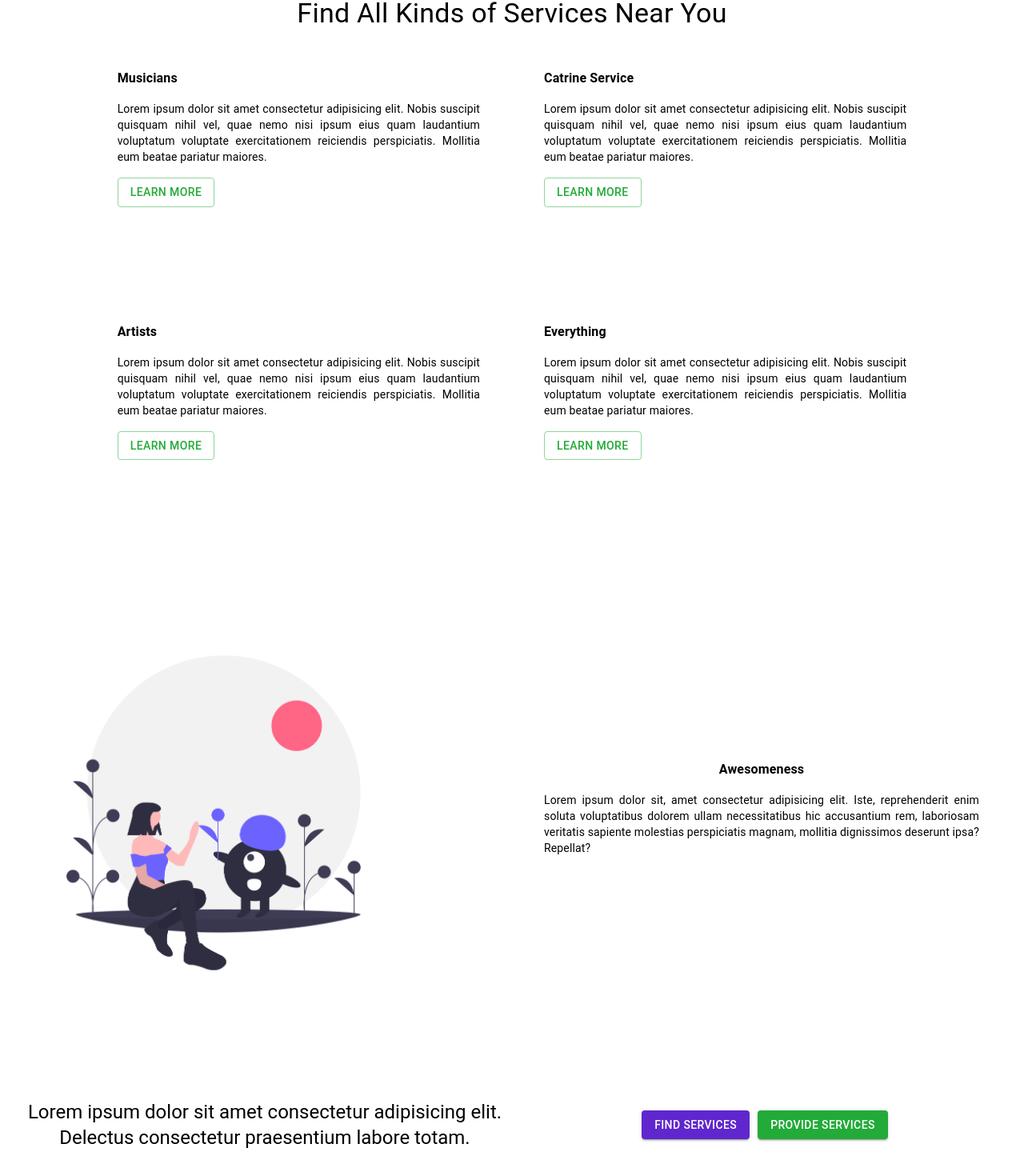
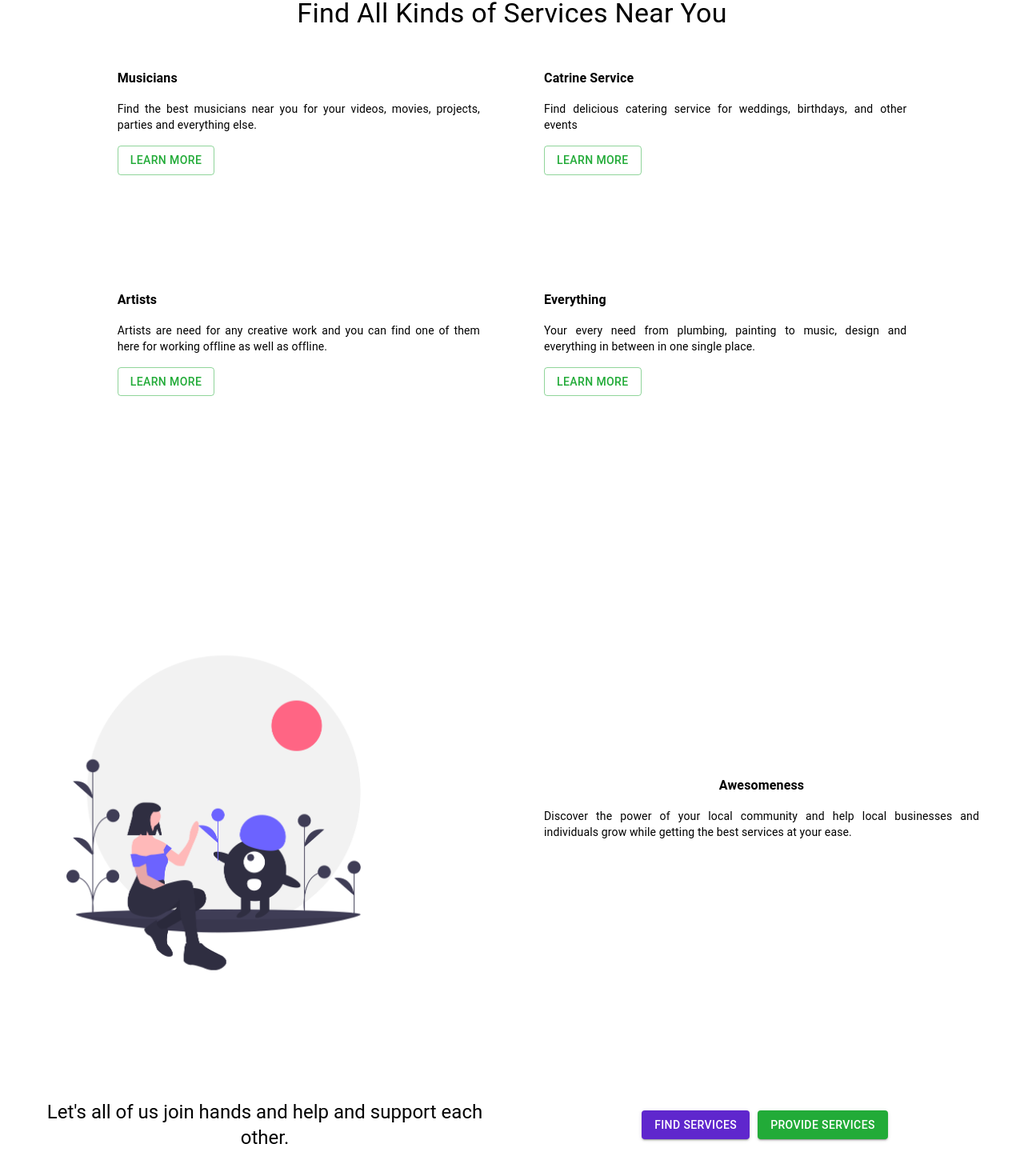
Before and after one commit to fazer1929/Zenshin, a React (Create React App) app: page / in a window 1280 px wide. Shown: the part 820-2290 px from the top of the page at 80% size. Built offline with nearby package versions, Linux system fonts and the light colour scheme; no server answers.

Commit message:
homepage edit

```diff
--- a/src/components/HomepageComponent/ExampleServices.jsx
+++ b/src/components/HomepageComponent/ExampleServices.jsx
@@ -6,22 +6,22 @@ const localdb = [
   {
     title: "Musicians",
     content:
-      "Lorem ipsum dolor sit amet consectetur adipisicing elit. Nobis suscipit quisquam nihil vel, quae nemo nisi ipsum eius quam laudantium voluptatum voluptate exercitationem reiciendis perspiciatis. Mollitia eum beatae pariatur maiores.",
+      "Find the best musicians near you for your videos, movies, projects, parties and everything else.",
   },
   {
     title: "Catrine Service",
     content:
-      "Lorem ipsum dolor sit amet consectetur adipisicing elit. Nobis suscipit quisquam nihil vel, quae nemo nisi ipsum eius quam laudantium voluptatum voluptate exercitationem reiciendis perspiciatis. Mollitia eum beatae pariatur maiores.",
+      "Find delicious catering service for weddings, birthdays, and other events",
   },
   {
     title: "Artists",
     content:
-      "Lorem ipsum dolor sit amet consectetur adipisicing elit. Nobis suscipit quisquam nihil vel, quae nemo nisi ipsum eius quam laudantium voluptatum voluptate exercitationem reiciendis perspiciatis. Mollitia eum beatae pariatur maiores.",
+      "Artists are need for any creative work and you can find one of them here for working offline as well as offline.",
   },
   {
     title: "Everything",
     content:
-      "Lorem ipsum dolor sit amet consectetur adipisicing elit. Nobis suscipit quisquam nihil vel, quae nemo nisi ipsum eius quam laudantium voluptatum voluptate exercitationem reiciendis perspiciatis. Mollitia eum beatae pariatur maiores.",
+      "Your every need from plumbing, painting to music, design and everything in between in one single place.",
   },
 ];
 const useStyles = makeStyles({
--- a/src/components/HomepageComponent/Section3.jsx
+++ b/src/components/HomepageComponent/Section3.jsx
@@ -41,11 +41,7 @@ function Section3() {
             </Typography>
             <Box my={2} mx={4}>
               <Typography variant="body2" align="justify">
-                Lorem ipsum dolor sit, amet consectetur adipisicing elit. Iste,
-                reprehenderit enim soluta voluptatibus dolorem ullam
-                necessitatibus hic accusantium rem, laboriosam veritatis
-                sapiente molestias perspiciatis magnam, mollitia dignissimos
-                deserunt ipsa? Repellat?
+              Discover the power of your local community and help local businesses and individuals grow while getting the best services at your ease.
               </Typography>
             </Box>
           </Grid>
--- a/src/components/HomepageComponent/Testimonial.jsx
+++ b/src/components/HomepageComponent/Testimonial.jsx
@@ -30,8 +30,7 @@ function Testimonial() {
       <Grid container spacing={3} className={classes.root}>
         <Grid item xs={12} md={6} className={classes.center} align="center">
           <Typography variant="h5">
-            Lorem ipsum dolor sit amet consectetur adipisicing elit. Delectus
-            consectetur praesentium labore totam.
+          Let's all of us join hands and help and support each other.
           </Typography>
         </Grid>
         <Grid
```
